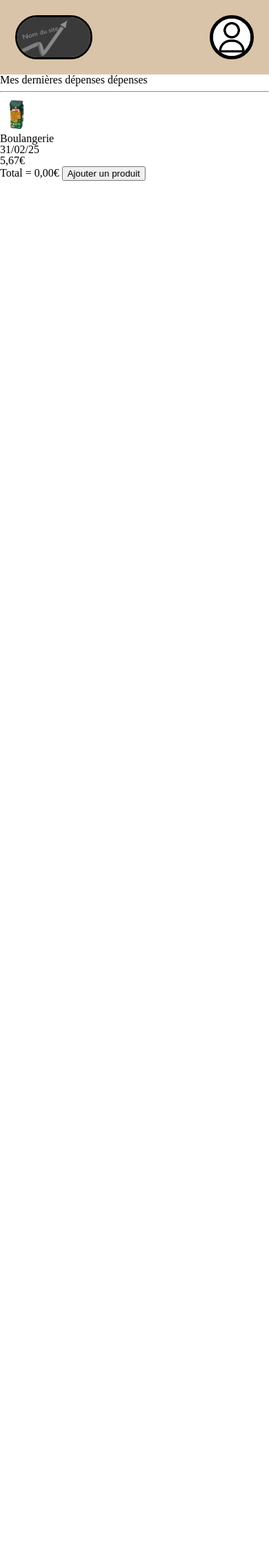
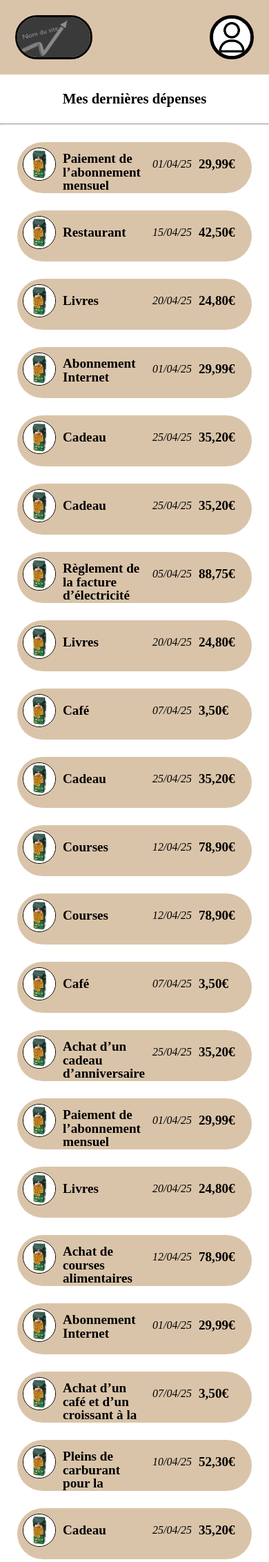
Before and after one commit to C6H804/projectAFEC, a PHP site: page / in a window 390 px wide. Shown: the top 2264 px of the page at 69% size. Before the commit the page ends 262 px from the top, so only its background shows below. Run offline with PHP 8.4, Linux system fonts and the light colour scheme.

Commit message:
mise en place des dépenses en js

```diff
--- /dev/null
+++ b/assets/styles/sass/depense.scss
@@ -0,0 +1,75 @@
+$limitDesktop: 720px;
+
+.depense-container {
+    display: flex;
+    flex-direction: column;
+    justify-content: center;
+    align-items: center;
+    margin: 0 auto;
+    padding: 0 10px;
+    overflow:scroll;
+}
+.depense {
+    min-width: 333px;
+    background-color: $colorA;
+    margin: 25px;
+    padding: 8px;
+    border-radius: 66px;
+    max-height: 153px;
+
+    display: grid;
+    gap: 10px;
+    align-items: center;
+    overflow: hidden;
+}
+
+.depense>.image-depense {
+    border: 1px solid black;
+    border-radius: 100%;
+}
+
+.depense>strong {
+    max-height: 35px;
+    min-width: 120px;
+    font-weight: bold;
+    font-size: 1.2em;
+    text-overflow: ellipsis;
+}
+
+.depense>i {
+    font-style: italic;
+}
+
+i.desktop {
+    text-align: center;
+    max-width: 140px;
+}
+
+@media screen and (max-width: $limitDesktop) {
+    .desktop {
+        display: none;
+    }
+
+    .mobile {
+        display: block;
+    }
+
+    .depense {
+        grid-template-columns: 48px 1fr auto 72px;
+    }
+
+}
+
+@media screen and (min-width: $limitDesktop) {
+    .mobile {
+        display: none;
+    }
+
+    .desktop {
+        display: flex;
+    }
+
+    .depense {
+        grid-template-columns: 48px 1fr 155px 72px 40px;
+    }
+}
--- /dev/null
+++ b/assets/styles/sass/nav.scss
@@ -0,0 +1,28 @@
+$tailleFleche: 40px;
+
+nav {
+    margin: 25px;
+    display: flex;
+    justify-content: center;
+    align-items: center;
+
+}
+
+nav>span {
+    width: $tailleFleche;
+    height: $tailleFleche;
+}
+
+nav>h1 {
+    font-size: 2rem;
+    font-weight: bold;
+    text-align: center;
+    margin-left: 15px;
+    margin-right: 15px;
+}
+
+@media screen and (max-width: 450px) {
+    nav>h1 {
+        font-size: 1.3rem;
+    }
+}
--- a/assets/styles/sass/style.scss
+++ b/assets/styles/sass/style.scss
@@ -1,6 +1,9 @@
 @import "reset.scss";
 
 @import "variables.scss";
+@import "assets.scss";
 
 
 @import "header.scss";
+@import "nav.scss";
+@import "depense.scss";
--- a/dist/css/style.css
+++ b/dist/css/style.css
@@ -76,4 +76,97 @@ header > .photo-profil {
   background-color: #e2e9f3;
 }
 
+nav {
+  margin: 25px;
+  display: flex;
+  justify-content: center;
+  align-items: center;
+}
+
+nav > span {
+  width: 40px;
+  height: 40px;
+}
+
+nav > h1 {
+  font-size: 2rem;
+  font-weight: bold;
+  text-align: center;
+  margin-left: 15px;
+  margin-right: 15px;
+}
+
+@media screen and (max-width: 450px) {
+  nav > h1 {
+    font-size: 1.3rem;
+  }
+}
+.depense-container {
+  display: flex;
+  flex-direction: column;
+  justify-content: center;
+  align-items: center;
+  margin: 0 auto;
+  padding: 0 10px;
+  overflow: scroll;
+}
+
+.depense {
+  min-width: 333px;
+  background-color: #dac4a9;
+  margin: 25px;
+  padding: 8px;
+  border-radius: 66px;
+  max-height: 153px;
+  display: grid;
+  gap: 10px;
+  align-items: center;
+  overflow: hidden;
+}
+
+.depense > .image-depense {
+  border: 1px solid black;
+  border-radius: 100%;
+}
+
+.depense > strong {
+  max-height: 35px;
+  min-width: 120px;
+  font-weight: bold;
+  font-size: 1.2em;
+  text-overflow: ellipsis;
+}
+
+.depense > i {
+  font-style: italic;
+}
+
+i.desktop {
+  text-align: center;
+  max-width: 140px;
+}
+
+@media screen and (max-width: 720px) {
+  .desktop {
+    display: none;
+  }
+  .mobile {
+    display: block;
+  }
+  .depense {
+    grid-template-columns: 48px 1fr auto 72px;
+  }
+}
+@media screen and (min-width: 720px) {
+  .mobile {
+    display: none;
+  }
+  .desktop {
+    display: flex;
+  }
+  .depense {
+    grid-template-columns: 48px 1fr 155px 72px 40px;
+  }
+}
+
 /*# sourceMappingURL=style.css.map */
--- a/index.html
+++ b/index.html
@@ -6,27 +6,38 @@
     <meta name="viewport" content="width=device-width, initial-scale=1.0">
     <link rel="stylesheet" href="dist/css/style.css">
     <title>Projet AFEC</title>
-    <script src=""></script>
+    <script src="dist/js/fonctionDepense.js"></script>
 </head>
 
-<body>
+<body onload="init()">
     <header>
         <img class="logo" src="images/logo.png" alt="logo de l'aplication" width="112" height="64">
         <img class="photo-profil bouton_user" src="images/default_user_profile_picture.jpg" alt="photo de profil" width="64" height="64">
     </header>
     <nav>
-        <h1 class="text-center">Mes dernières dépenses dépenses</h1>
-        <hr>
+        <!-- <img src="icons/arrow-turn-down-left.svg" alt="fleche de retour" width="24" height="24" class="button-back"> -->
+        <h1 class="text-center">Mes dernières dépenses</h1>
+        <!-- <span></span> -->
     </nav>
+    <hr>
     <main>
-        <article class="depenses_container">
+        <article class="depenses_container" id="depenses_container">
+            <!-- <div class="depense">
+                <img src="images/pates.jpg" alt="image de la depense" width="48" height="48" class="image-depense">
+                <strong>Essence</strong>
+                <i class="mobile">31/04/25</i>
+                <i class="desktop">Dimanche 29 Décembre à 18h25</i>
+                <strong>102,67€</strong>
+                <img src="icons/angle-small-down.svg" alt="flèche vers le bas pour déplier" width="38" height="38" class="desktop">
+            </div>
             <div class="depense">
-                <div class="image_depense"><img src="images/pates.jpg" alt="image de la depense" width="48" height="48"></div>
-                <div class="nom_depense"><strong>Boulangerie</strong></div>
-                <div class="date_depense"><i>31/02/25</i></div>
-                <div class="prix_total_depense"><strong>5,67€</strong></div>
-            </div>
-
+                <img src="images/pates.jpg" alt="image de la depense" width="48" height="48" class="image-depense">
+                <strong>Cadeau d'anniversaire commun à bernard de la compta</strong>
+                <i class="mobile">02/06/25</i>
+                <i class="desktop">jeudi 1 Mai à 18h25</i>
+                <strong>102,67€</strong>
+                <img src="icons/angle-small-down.svg" alt="flèche vers le bas pour déplier" width="38" height="38" class="desktop">
+            </div> -->
         </article>
     </main>
 <aside>
@@ -38,7 +49,6 @@
         <b>Total = 0,00€</b>
         <button class="buttonMidle lgButton">Ajouter un produit</button>
     </footer>
-
 </body>
 
 </html>
```
Also changed, not shown: assets/styles/sass/assets.scss (added), dist/js/fonctionDepense.js (added), 1 other file.
